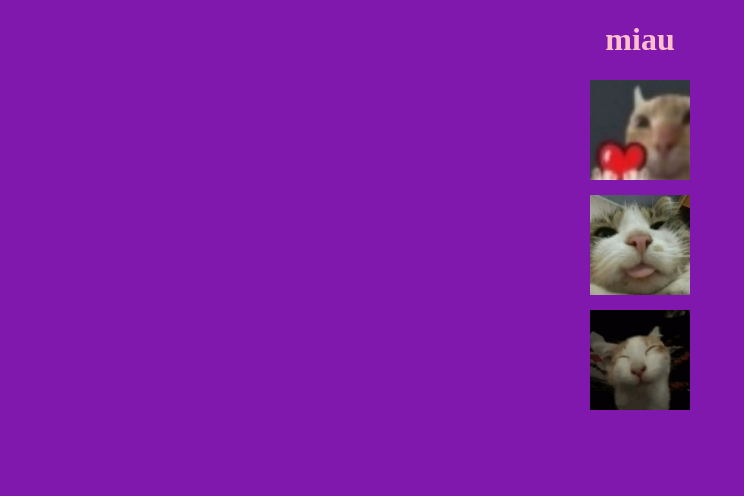
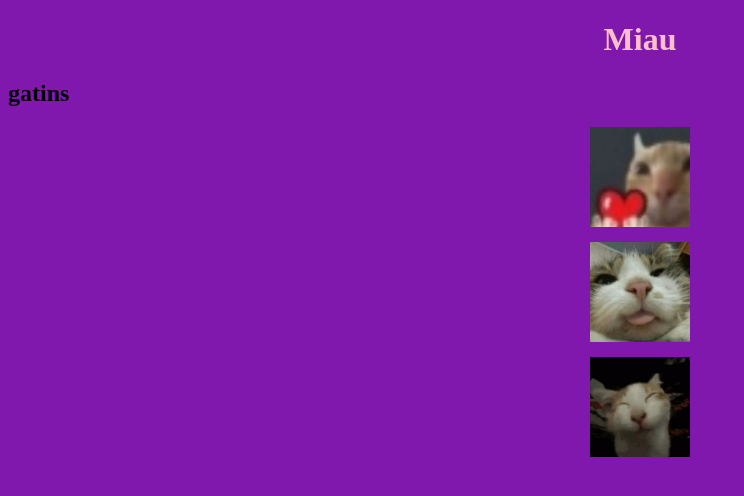
Before and after one commit to Andra-sun/gabarito, a plain HTML site: page index.html in a window 1280 px wide. Shown: the whole page, without its empty margins (0-744 px from the left). Drawn offline with Linux system fonts and the light colour scheme.

Commit message:
Create index.html

```diff
--- a/index.html
+++ b/index.html
@@ -8,7 +8,8 @@
     <link rel="stylesheet" href="index.css">
 </head>
 <body bgcolor = "#8118ad" >
-    <h1> miau </h1>
+    <h1> Miau </h1>
+    <h2> gatins </h2>
     <ul class="flex-container">
         <img src="img/20.23.12.jpeg" alt="some text" class="imagem1" >
         <img src="img/20.23.12(1).jpeg" alt="some text" class="imagem2" >
```
